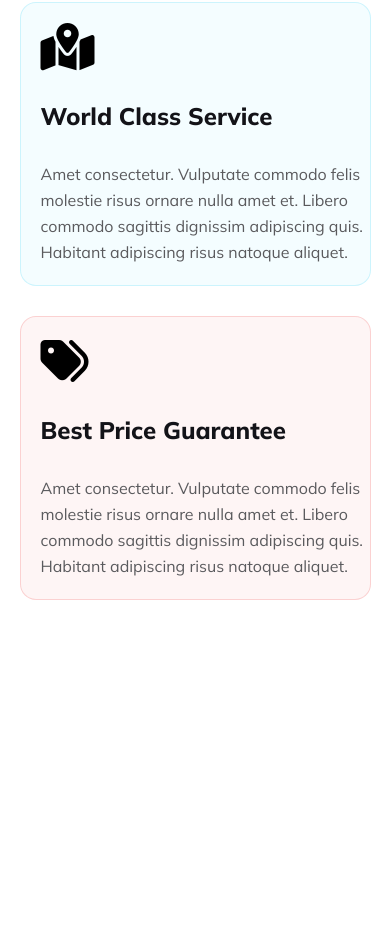
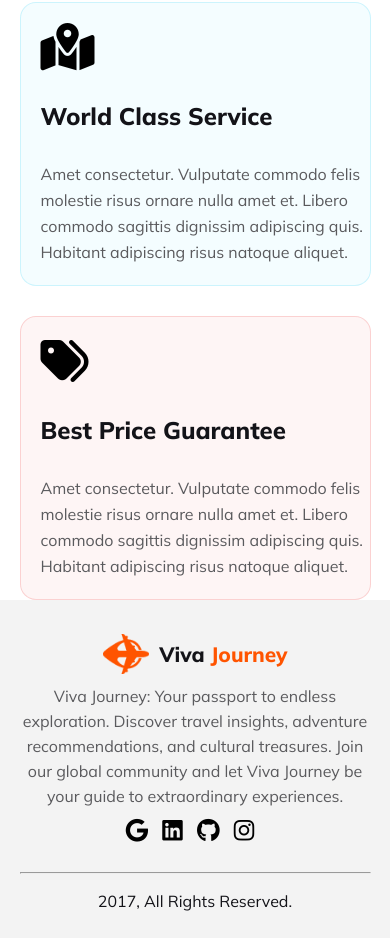
Before and after one commit to shsobur/assignment-two, a plain HTML site: page index.html in a window 390 px wide. Shown: the part 2344-3282 px from the top of the page. Before the commit the page ends 2944 px from the top, so only its background shows below. Drawn offline with Linux system fonts and the light colour scheme.

Commit message:
footer style nad responsive done

```diff
--- a/index.html
+++ b/index.html
@@ -155,9 +155,41 @@
 
     <!-- Why Choose Us_Sectoin END -->
 
+
+
+
+
+
   </main>
+
+
   <footer>
+    <section class="footer-section">
+      <div class="footer-container">
+        <div class="contain">
+          <ul>
+            <li>
+              <img src="Images/logo.png" alt="logo">
+              <h2>Viva <span>Journey</span></h2>
+            </li>
+            <p>
+              Viva Journey: Your passport to endless exploration. Discover travel insights, adventure recommendations, and cultural treasures. Join our global community and let Viva Journey be your guide to extraordinary experiences.</p>
+            <i class="fa-brands fa-google"></i>
+            <i class="fa-brands fa-linkedin"></i>
+            <i class="fa-brands fa-github"></i>
+            <i class="fa-brands fa-instagram"></i>
+          </ul>
+          <hr>
+        </div>
+        <div class="reserved">
+          <div class="reserved-text">
+            <p>2017, All Rights Reserved.</p>
+          </div>
+        </div>
+      </div>
+    </section>
+  </footer>
 
-  </footer>
+
 </body>
 </html>
--- a/style.css
+++ b/style.css
@@ -268,7 +268,7 @@ nav a:hover {
 /* Section-Two (Popular_Tours) styleing END */
 
 
-/* Section-four (Why Choose Us) styleing ST*/
+/* Section-four (Why Choose Us) styleing ST */
 
 .section-four {
   height: 100%;
@@ -356,6 +356,83 @@ nav a:hover {
   font-size: 1rem;
   line-height: 26px;
 }
+
+
+/* Section-four (Why Choose Us) styleing END */
+
+
+/* Fooer Section styleing ST */
+
+.footer-section {
+  height: 70vh;
+  width: 100%;
+  display: flex;
+  align-items: center;
+  justify-content: center;
+  background: rgba(19, 19, 24, 0.05);
+}
+
+.footer-container {
+  height: 80%;
+  width: 60%;
+}
+
+.contain {
+  text-align: center;
+}
+
+.contain > ul > li {
+  display: flex;
+  align-items: center;
+  justify-content: center;
+}
+
+.contain img {
+  height: 40px;
+}
+.contain h2 {
+  color: #131318;
+  font-size: 2rem;
+  font-weight: 800;
+  padding-left: 10px;
+}
+.contain span {
+  color: #FF5400;
+}
+.contain p {
+  color: #5A5A5D;
+  font-size: 1rem;
+  line-height: 25px;
+  padding: 30px 0;
+}
+.contain i {
+  font-size: 2vw;
+  padding: 0 10px 30px 0;
+  cursor: pointer;
+}
+
+.reserved {
+  height: 50%;
+  width: 100%;
+  display: flex;
+  align-items: center;
+  justify-content: center;
+}
+.reserved-text {
+  color: #131318;
+  font-family: Inter;
+  font-size: 1rem;
+}
+
+/* Fooer Section styleing END */
+
+/* I Try My Best */
+
+
+
+
+
+
 
 
 
@@ -485,4 +562,56 @@ nav a:hover {
     height: 50%;
     width: 100%;
   }
+
+  /* Responsive part of "Why Choose Us" END  */
+
+
+
+
+
+
+
+
+
+
+
+
+
+
+
+
+
+
+
+
+  /* Responsive part of "Footer" ST  */
+
+  .footer-section {
+    height: 40vh;
+  }
+
+  .footer-container {
+    width: 90%;
+  }
+
+  .contain h2 {
+    color: #131318;
+    font-size: 1.3rem;
+    font-style: normal;
+    font-weight: 800;
+    line-height: normal;
+  }
+  .contain p {
+    padding: 10px 0;
+  }
+  .contain i {
+    font-size: 6vw;
+  }
+
+  .reserved  {
+    height: 20%;
+  }
+
+  /* Responsive part of "Footer" END  */
+
 }
```
